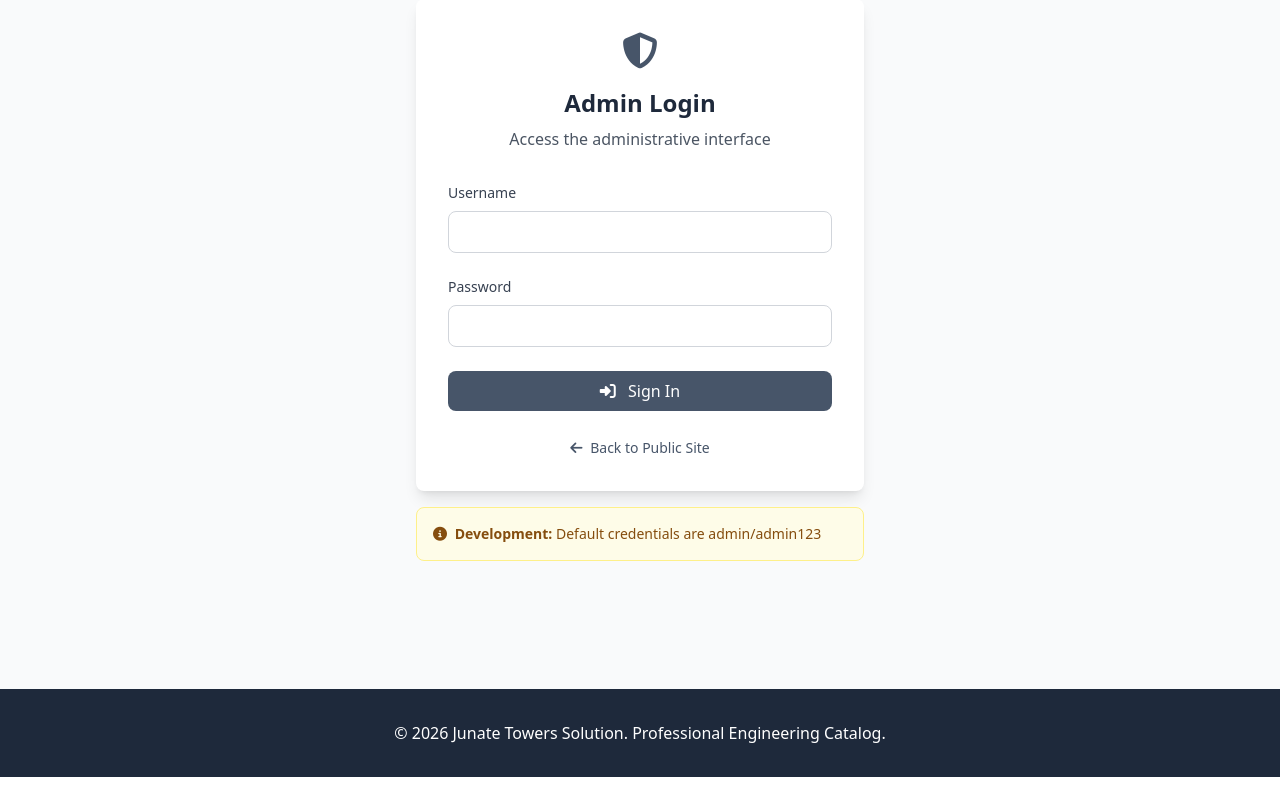
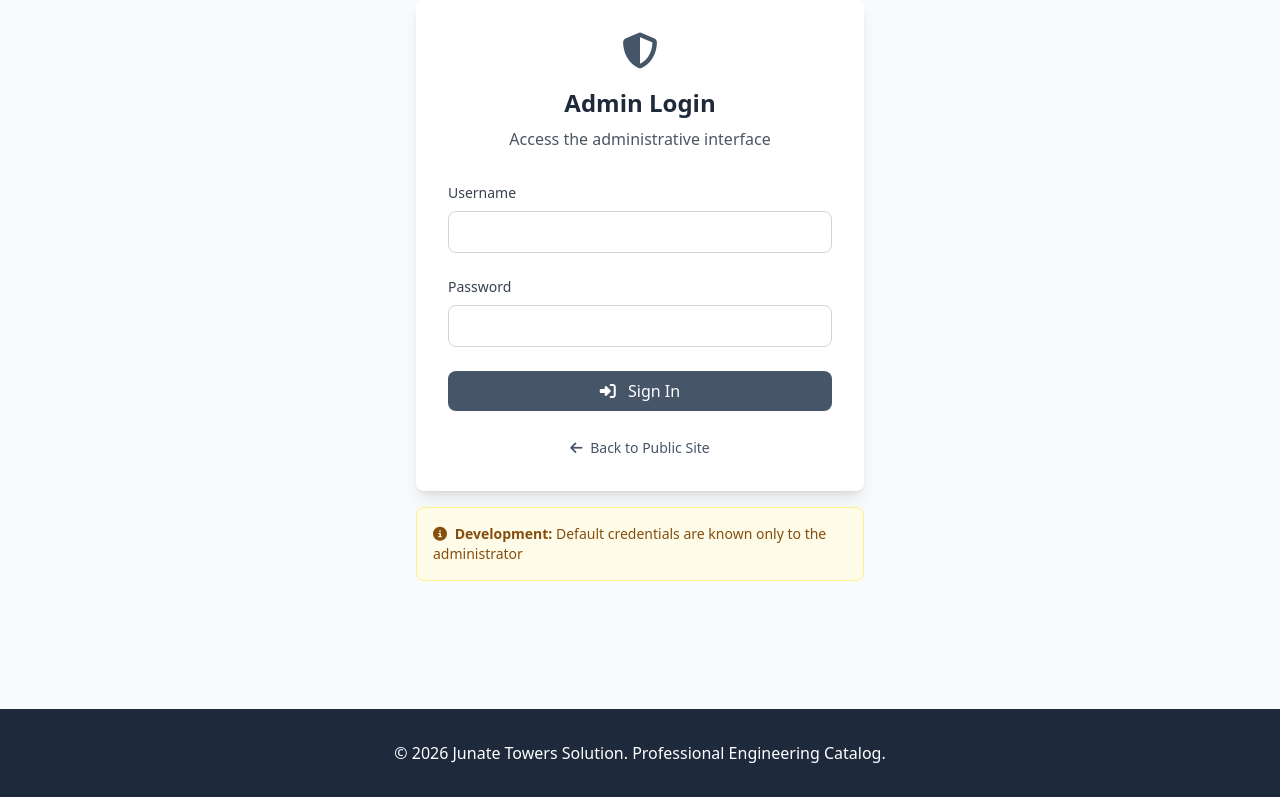
Before and after one commit to Junate-World/Junate_Towers, a Flask app: page /admin/login in a window 1280 px wide. Shown: the part 145-942 px from the top of the page. Run offline with Flask 3, Linux system fonts and the light colour scheme; some libraries are stand-ins or nearby versions.

Commit message:
debugging

```diff
--- a/app/templates/admin/login.html
+++ b/app/templates/admin/login.html
@@ -69,7 +69,7 @@
         <div class="mt-4 p-4 bg-yellow-50 border border-yellow-200 rounded-lg">
             <p class="text-sm text-yellow-800">
                 <i class="fas fa-info-circle mr-1"></i>
-                <strong>Development:</strong> Default credentials are admin/admin123
+                <strong>Development:</strong> Default credentials are known only to the administrator
             </p>
         </div>
     </div>
```
